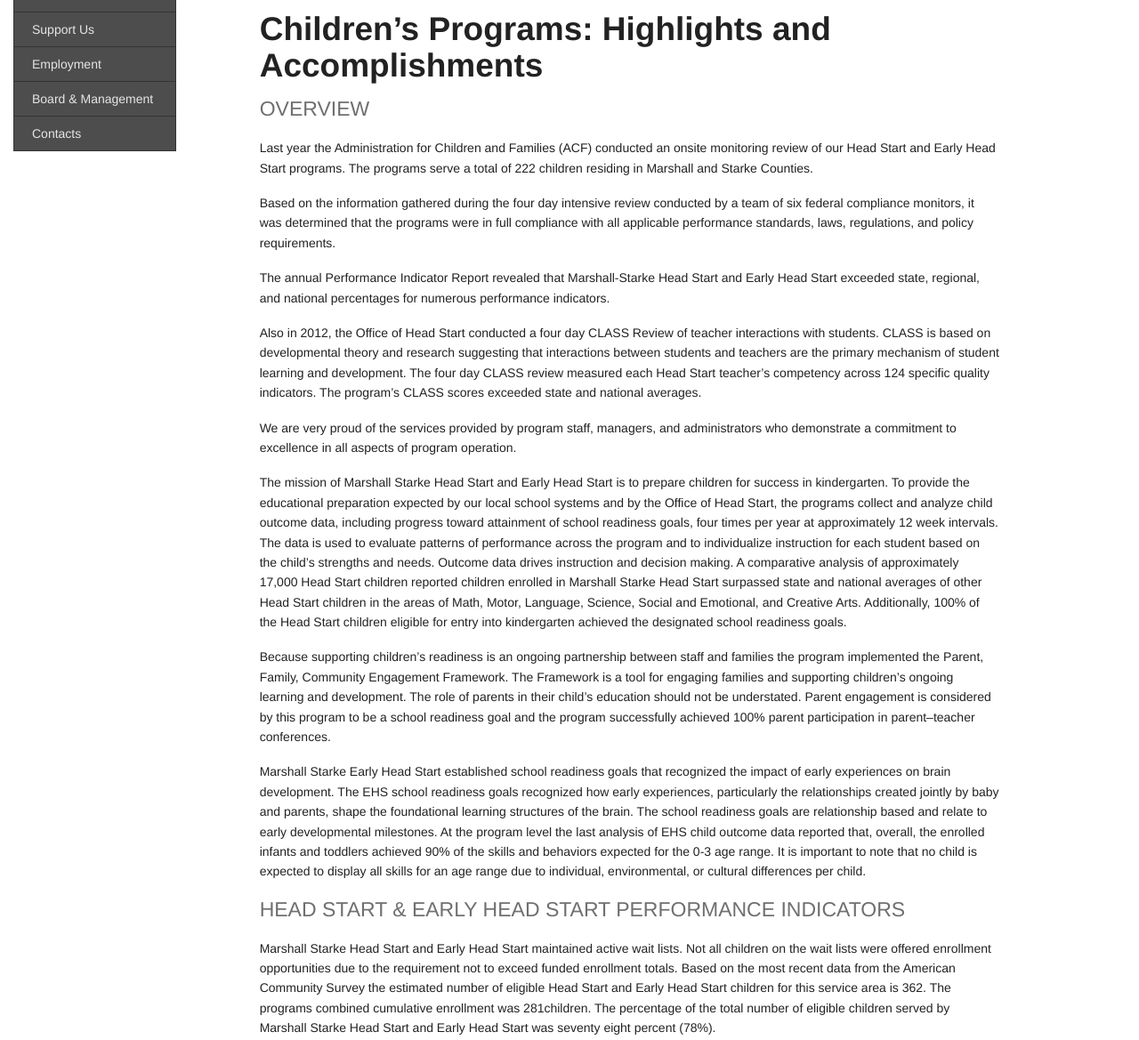
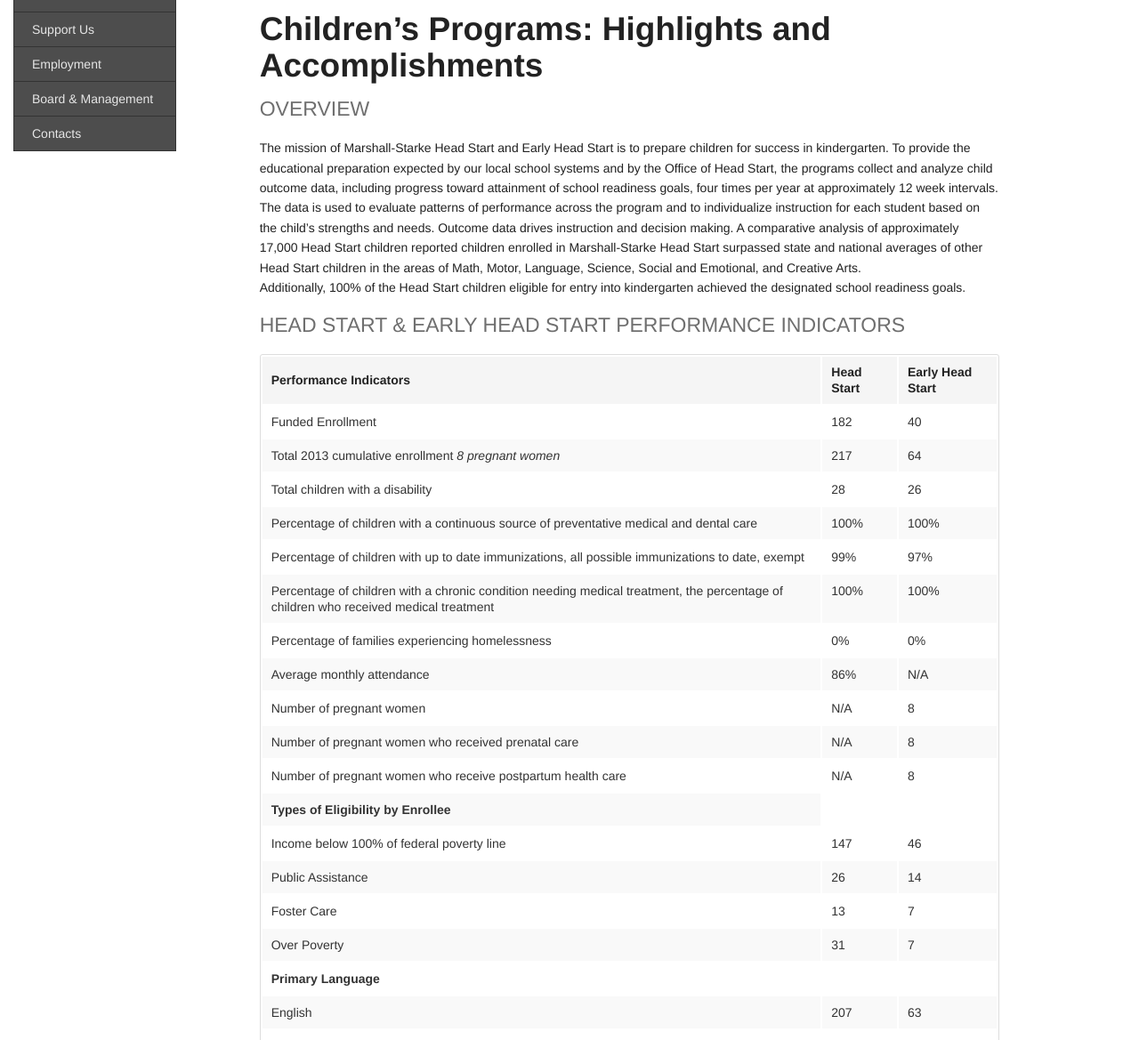
Before and after one commit to leviwilson/marshall-starke.org, a Jekyll site: the page built from report/children.md, in a window 1280 px wide and 1400 px high, cut to the strip 231-1400 px from the top of the window. Shown: the whole strip at 89% size. Built offline with Jekyll 4.4.1, drawn with Linux system fonts in a browser that asks for light colours; nearby versions of some CDN libraries; Markdown is read by kramdown in place of the engine named in the settings; some of the changed text lies outside the part shown.

Commit message:
children overview; HS / EHS stats

```diff
--- a/report/children.md
+++ b/report/children.md
@@ -7,26 +7,16 @@ title:  "2012 Accomplishments (Adults)"
 ## Children's Programs: Highlights and Accomplishments
 
 <h4 class="subheader" id="overview">OVERVIEW</h4>
-
-Last year the Administration for Children and Families (ACF) conducted an onsite monitoring review of our Head Start and Early Head Start programs. The programs serve a total of 222 children residing in Marshall and Starke Counties.
-
-Based on the information gathered during the four day intensive review conducted by a team of six federal compliance monitors, it was determined that the programs were in full compliance with all applicable performance standards, laws, regulations, and policy requirements.
-
-The annual Performance Indicator Report revealed that Marshall-Starke Head Start and Early Head Start exceeded state, regional, and national percentages for numerous performance indicators.
-
-Also in 2012, the Office of Head Start conducted a four day CLASS Review of teacher interactions with students. CLASS is based on developmental theory and research suggesting that interactions between students and teachers are the primary mechanism of student learning and development. The four day CLASS review measured each Head Start teacher’s competency across 124 specific quality indicators.  The program’s CLASS scores exceeded state and national averages.
-
-We are very proud of the services provided by program staff, managers, and administrators who demonstrate a commitment to excellence in all aspects of program operation.
-
-The mission of Marshall Starke Head Start and Early Head Start is to prepare children for success in kindergarten. To provide the educational preparation expected by our local school systems and by the Office of Head Start, the programs collect and analyze child outcome data, including progress toward attainment of school readiness goals, four times per year at approximately 12 week intervals.  The data is used to evaluate patterns of performance across the program and to individualize instruction for each student based on the child’s strengths and needs. Outcome data drives instruction and decision making.  A comparative analysis of approximately 17,000 Head Start children reported children enrolled in Marshall Starke Head Start surpassed state and national averages of other Head Start children in the areas of Math, Motor, Language, Science, Social and Emotional, and Creative Arts. Additionally, 100% of the Head Start children eligible for entry into kindergarten achieved the designated school readiness goals.
-
-Because supporting children’s readiness is an ongoing partnership between staff and families the program implemented the Parent, Family, Community Engagement Framework. The Framework is a tool for engaging families and supporting children’s ongoing learning and development. The role of parents in their child’s education should not be understated. Parent engagement is considered by this program to be a school readiness goal and the program successfully achieved 100% parent participation in parent–teacher conferences.
-
-Marshall Starke Early Head Start established school readiness goals that recognized the impact of early experiences on brain development. The EHS school readiness goals recognized how early experiences, particularly the relationships created jointly by baby and parents, shape the foundational learning structures of the brain. The school readiness goals are relationship based and relate to early developmental milestones.  At the program level the last analysis of EHS child outcome data reported that, overall, the enrolled infants and toddlers achieved 90% of the skills and behaviors expected for the 0-3 age range. It is important to note that no child is expected to display all skills for an age range due to individual, environmental, or cultural differences per child.
+The mission of Marshall-Starke Head Start and Early Head Start is to prepare children for success in kindergarten.  To provide
+the educational preparation expected by our local school systems and by the Office of Head Start, the programs collect and analyze
+child outcome data, including progress toward attainment of school readiness goals, four times per year at approximately 12 week
+intervals. The data is used to evaluate patterns of performance across the program and to individualize instruction for each student
+based on the child's strengths and needs.  Outcome data drives instruction and decision making.  A comparative analysis of
+approximately 17,000 Head Start children reported children enrolled in Marshall-Starke Head Start surpassed state and national
+averages of other Head Start children in the areas of Math, Motor, Language, Science, Social and Emotional, and Creative Arts.
+Additionally, 100% of the Head Start children eligible for entry into kindergarten achieved the designated school readiness goals.
 
 <h4 class="subheader">HEAD START &amp; EARLY HEAD START PERFORMANCE INDICATORS</h4>
-
-Marshall Starke Head Start and Early Head Start maintained active wait lists. Not all children on the wait lists were offered enrollment opportunities due to the requirement not to exceed funded enrollment totals. Based on the most recent data from the American Community Survey the estimated number of eligible Head Start and Early Head Start children for this service area is 362.  The programs combined cumulative enrollment was 281children. The percentage of the total number of eligible children served by Marshall Starke Head Start and Early Head Start was seventy eight percent (78%).
 
 <table class="responsive">
   <thead>
@@ -38,39 +28,34 @@ Marshall Starke Head Start and Early Head Start maintained active wait lists. No
   </thead>
   <tbody>
     <tr>
-      <td>Funded enrollment  </td>
+      <td>Funded Enrollment</td>
       <td>182</td>
       <td>40</td>
     </tr>
-    <tr>
-      <td>Total 2012 cumulative enrollment</td>
-      <td>205</td>
-      <td>76</td>
+      <tr>
+      <td>Total 2013 cumulative enrollment <i>8 pregnant women</i></td>
+      <td>217</td>
+      <td>64</td>
     </tr>
     <tr>
       <td>Total children with a disability</td>
-      <td>32</td>
-      <td>16</td>
+      <td>28</td>
+      <td>26</td>
     </tr>
     <tr>
-      <td>Percentage of children with a continuous source of preventive  medical and dental care</td>
+      <td>Percentage of children with a continuous source of preventative medical and dental care</td>
       <td>100%</td>
       <td>100%</td>
     </tr>
     <tr>
-      <td>Percentage of children with up to date immunizations, all possible immunizations to date, or exempt</td>
+      <td>Percentage of children with up to date immunizations, all possible immunizations to date, exempt</td>
       <td>99%</td>
-      <td>98.6%</td>
+      <td>97%</td>
     </tr>
     <tr>
-      <td>Of the children diagnosed with a chronic condition needing medical treatment, the percentage of children who received medical treatment</td>
+      <td>Percentage of children with a chronic condition needing medical treatment, the percentage of children who received medical treatment</td>
       <td>100%</td>
       <td>100%</td>
-    </tr>
-    <tr>
-      <td>Percentage of families who received at least one of the family services</td>
-      <td>100%</td>
-      <td>!00%</td>
     </tr>
     <tr>
       <td>Percentage of families experiencing homelessness</td>
@@ -80,81 +65,120 @@ Marshall Starke Head Start and Early Head Start maintained active wait lists. No
     <tr>
       <td>Average monthly attendance</td>
       <td>86%</td>
-      <td>NA</td>
+      <td>N/A</td>
     </tr>
     <tr>
       <td>Number of pregnant women</td>
-      <td>NA</td>
-      <td>6</td>
+      <td>N/A</td>
+      <td>8</td>
     </tr>
     <tr>
       <td>Number of pregnant women who received prenatal care</td>
-      <td>NA</td>
-      <td>6</td>
+      <td>N/A</td>
+      <td>8</td>
     </tr>
     <tr>
-      <td>Number of pregnant women who received Postpartum health care</td>
-      <td>NA</td>
-      <td>6</td>
+      <td>Number of pregnant women who receive postpartum health care</td>
+      <td>N/A</td>
+      <td>8</td>
     </tr>
     <tr><td><strong>Types of Eligibility by Enrollee</strong></td></tr>
     <tr>
       <td>Income below 100% of federal poverty line</td>
-      <td>156</td>
-      <td>50</td>
+      <td>147</td>
+      <td>46</td>
     </tr>
     <tr>
       <td>Public Assistance</td>
-      <td>29</td>
-      <td>20</td>
+      <td>26</td>
+      <td>14</td>
     </tr>
     <tr>
-      <td>Foster Children</td>
-      <td>3</td>
-      <td>3</td>
+      <td>Foster Care</td>
+      <td>13</td>
+      <td>7</td>
     </tr>
     <tr>
       <td>Over Poverty</td>
-      <td>17</td>
-      <td>3</td>
+      <td>31</td>
+      <td>7</td>
     </tr>
-    <tr><td><strong>Primary Language</strong></td><tr>
+    <tr><td><strong>Primary Language</strong></td></tr>
     <tr>
-      <td>English </td>
-      <td>184</td>
-      <td>72</td>
+      <td>English</td>
+      <td>207</td>
+      <td>63</td>
     </tr>
     <tr>
-      <td>Spanish </td>
-      <td>21</td>
-      <td>4</td>
+      <td>Spanish</td>
+      <td>10</td>
+      <td>9</td>
     </tr>
-    <tr><td><strong>Ethnicity</strong></td><tr>
+    <tr><td><strong>Ethnicity</strong></td></tr>
     <tr>
       <td>Hispanic or Latin Origin</td>
-      <td>24</td>
-      <td>8</td>
+      <td>18</td>
+      <td>12</td>
     </tr>
     <tr>
       <td>Non-Hispanic or Latin Origin</td>
-      <td>181</td>
-      <td>68</td>
+      <td>199</td>
+      <td>60</td>
     </tr>
-    <tr><td><strong>Family and Community Partnerships</strong></td><tr>
+    <tr><td><strong>Family and Community Partnerships</strong></td></tr>
     <tr>
       <td>Number of Families</td>
-      <td>184</td>
-      <td>56</td>
+      <td>203</td>
+      <td>57</td>
     </tr>
     <tr>
       <td>Two Parent Families</td>
-      <td>94</td>
-      <td>31</td>
+      <td>108</td>
+      <td>34</td>
     </tr>
     <tr>
       <td>Single Parent Families</td>
-      <td>90</td>
+      <td>95</td>
+      <td>23</td>
+    </tr>
+    <tr><td><strong>Employment (At Time of Enrollment)</strong></td></tr>
+    <tr><td><strong>Number of Two Parent Families with:</strong></td></tr>
+    <tr>
+      <td>Both Parents Employed</td>
+      <td>16</td>
+      <td>1</td>
+    </tr>
+    <tr>
+      <td>One Parent Employed</td>
+      <td>65</td>
       <td>25</td>
+    </tr>
+    <tr>
+      <td>Both Parents Not Working</td>
+      <td>27 (25%)</td>
+      <td>8 (24%)</td>
+    </tr>
+    <tr><td><strong>Number of Single Parent Families with:</strong></td></tr>
+    <tr>
+      <td>Parent Employed</td>
+      <td>41</td>
+      <td>7</td>
+    </tr>
+    <tr>
+      <td>Parent Not Working</td>
+      <td>54 (56%)</td>
+      <td>16 (69%)</td>
+    </tr>
+    <tr><td><strong>Federal or Other Assistance</strong></td></tr>
+    <tr>
+      <td>Families Receiving TANF Benefits</td>
+      <td>32 (15.7%)</td>
+      <td>4 (7%)</td>
+    </tr>
+    <tr>
+      <td>Families Receiving SSI Benefits</td>
+      <td>17 (7%)</td>
+      <td>10 (17.5%)</td>
     </tr>
   </tbody>
 </table>
```
